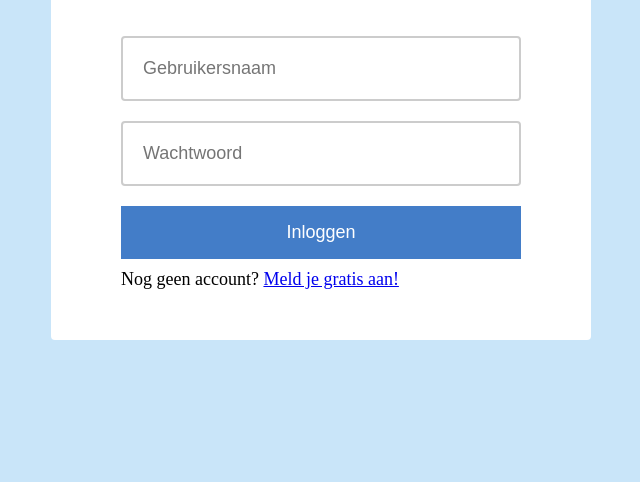
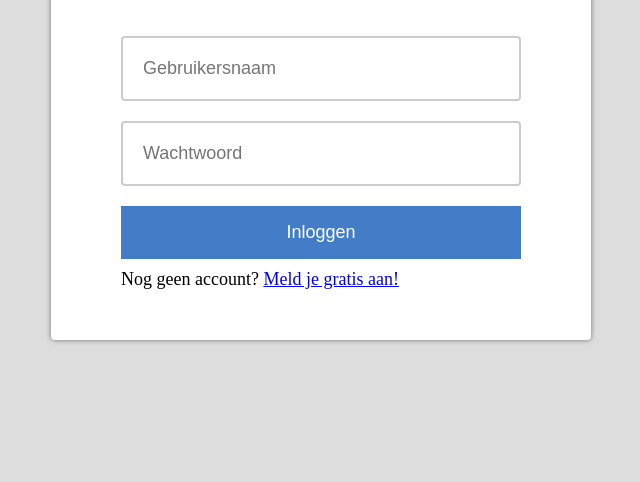
Before and after one commit to Hilgon2/lingo-trainer-frontend, a plain HTML site: page login.html in a window 1280 px wide. Shown: the part 318-800 px from the top of the page, without its empty margins (319-959 px from the left). Drawn offline with Linux system fonts and the light colour scheme; no server answers.

Commit message:
Change body background color

```diff
--- a/assets/style/login.scss
+++ b/assets/style/login.scss
@@ -19,6 +19,7 @@
     padding: 50px 70px;
     border-radius: $border-radius;
     display: inline-block;
+    box-shadow: 0 0 5px 0 rgba(0,0,0,0.50)
   }
 
   &__title {
--- a/assets/style/style.scss
+++ b/assets/style/style.scss
@@ -19,7 +19,7 @@ table {
 }
 
 html, body {
-  background-color: #c9e5f9;
+  background-color: #ddd;
   font-size: $font-size;
   width: 100%;
   height: 100%;
```
Also changed, not shown: assets/style/login.css, assets/style/style.css, 1 other file.
